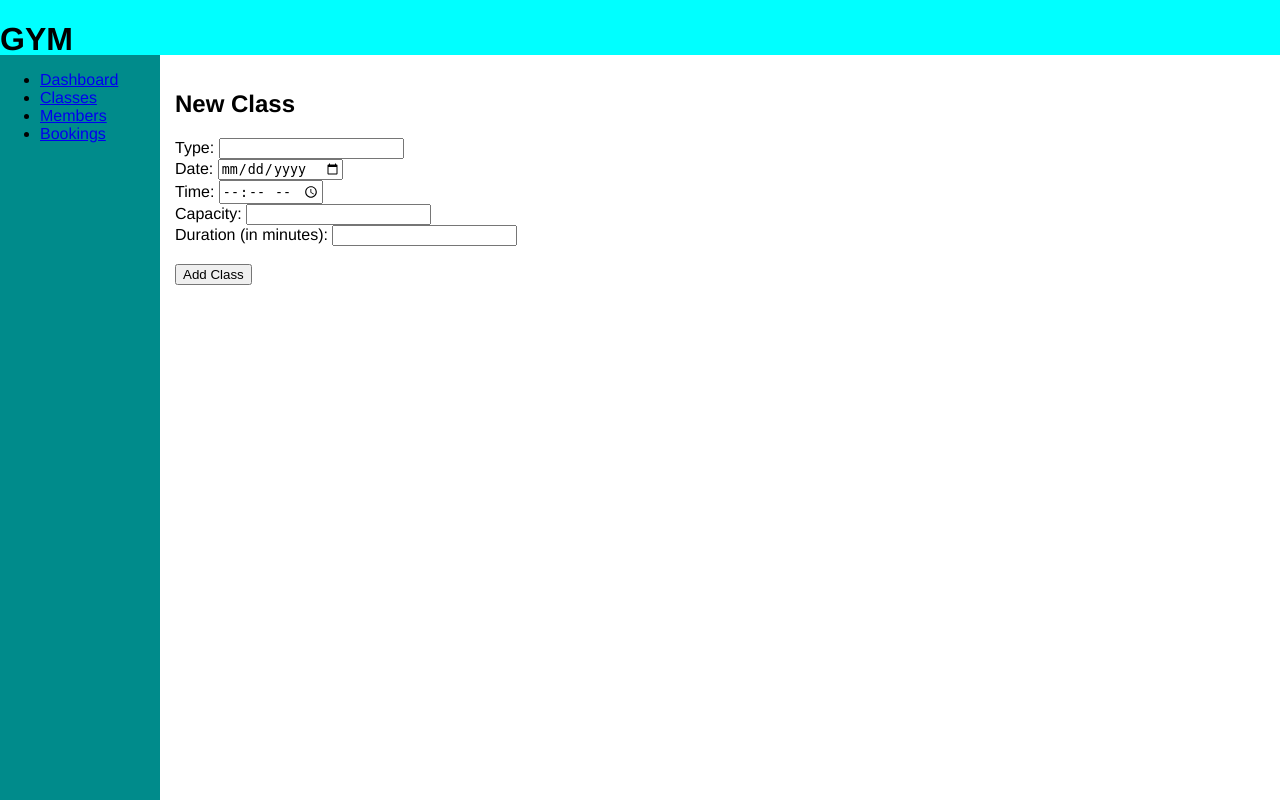
After one commit to Casplen/gym_project, a Flask app: page /gym_classes/new in a window 1280 px wide. The commit adds this page. Run offline with Flask 2, Linux system fonts and the light colour scheme; data that the repository does not hold is empty; some libraries are stand-ins or nearby versions.

Commit message:
Added gym class controller and some routes

```diff
--- a/app.py
+++ b/app.py
@@ -1,6 +1,10 @@
 from flask import Flask, render_template
 
+from controllers.gym_class_controller import gym_classes_blueprint
+
 app = Flask(__name__)
+
+app.register_blueprint(gym_classes_blueprint)
 
 @app.route('/')
 def home():
--- /dev/null
+++ b/controllers/gym_class_controller.py
@@ -0,0 +1,40 @@
+from flask import Flask, render_template, request, redirect
+from flask import Blueprint
+from models.gym_class import GymClass
+
+import repositories.gym_class_repository as gym_class_repository
+import repositories.booking_repository as booking_repository
+
+gym_classes_blueprint = Blueprint("gym_classes", __name__)
+
+@gym_classes_blueprint.route("/gym_classes")
+def gym_classes():
+    gym_classes = gym_class_repository.select_all()
+    return render_template("gym_classes/index.html", gym_classes = gym_classes)
+
+@gym_classes_blueprint.route("/gym_classes/new")
+def new_gym_class():
+    class_types = gym_class_repository.select_types()
+    return render_template("gym_classes/new.html", class_types = class_types)
+
+@gym_classes_blueprint.route("/gym_classes", methods=['POST'])
+def add_gym_class():
+    class_type = request.form["gym_class_type"]
+
+    check = gym_class_repository.check_type_exists(class_type)
+    if check == False:
+        gym_class_repository.new_type(class_type)
+
+    date = request.form["date"]
+    time = request.form["time"]
+    capacity = request.form["capacity"]
+    duration = request.form["duration"]
+    new_class = GymClass(class_type, date, time, capacity, duration)
+    gym_class_repository.save(new_class)
+    return redirect("/gym_classes")
+
+@gym_classes_blueprint.route("/gym_classes/<id>")
+def show(id):
+    gym_class = gym_class_repository.select(id)
+    # members booked goes here
+    return render_template("gym_classes/show.html", gym_class = gym_class)
--- a/repositories/gym_class_repository.py
+++ b/repositories/gym_class_repository.py
@@ -6,6 +6,24 @@ def new_type(type):
     sql = "INSERT INTO class_types (class_type) VALUES (%s)"
     values = [type]
     results = run_sql(sql, values)
+
+def select_types():
+    class_types = []
+    sql= "SELECT * FROM class_types"
+    results = run_sql(sql)
+
+    for row in results:
+        class_type = row["class_type"]
+        class_types.append(class_type)
+
+    return class_types
+
+def check_type_exists(new_type):
+    existing_types = select_types()
+    for type in existing_types:
+        if new_type == type:
+            return True
+    return False
 
 def save(gym_class):
     sql = "INSERT INTO gym_classes (type, date, time, capacity, duration) VALUES (%s, %s, %s, %s, %s) RETURNING *"
@@ -40,10 +58,10 @@ def select(id):
     result = run_sql(sql, values)[0]
 
     if result is not None:
-        gym_class = GymClass(result["type"], result["date"], result["time"], result["capacity"], row["duration"], row["id"])
+        gym_class = GymClass(result["type"], result["date"], result["time"], result["capacity"], result["duration"], result["id"])
     return gym_class
 
 def update(gym_class):
     sql = "UPDATE gym_classes SET (type, date, time, capacity, duration) = (%s, %s, %s, %s, %s) WHERE id = %s"
-    values = values = [gym_class.type, gym_class.date, gym_class.time, gym_class.capacity, gym_class.duration, gym_class.id]
+    values = [gym_class.type, gym_class.date, gym_class.time, gym_class.capacity, gym_class.duration, gym_class.id]
     run_sql(sql, values)
--- /dev/null
+++ b/static/css/style.css
@@ -0,0 +1,41 @@
+body {
+    margin: 0px;
+    display: grid;
+    grid-template-rows: 55px calc(100vh - 55px);
+    grid-template-columns: 20vh auto;
+    grid-template-areas: "header header"
+                         "sidebar content";
+    font-family: Helvetica, sans-serif;
+}
+
+.header {
+    grid-area: header;
+    background-color: cyan;
+}
+
+.sidebar {
+    grid-area: sidebar;
+    background-color: darkcyan;
+}
+
+.content {
+    grid-area: content;
+    overflow: auto;
+    margin: 10px;
+    padding: 5px;
+}
+
+.list-box {
+    display: flex;
+    justify-content: space-between;
+    align-items: center;
+    border: 2px solid navy;
+    margin: 5px;
+    padding: 10px;
+}
+
+.list-header {
+    display: flex;
+    justify-content: space-between;
+    align-items: center;
+}
--- a/templates/base.html
+++ b/templates/base.html
@@ -3,16 +3,28 @@
 <head>
     <meta charset="UTF-8">
     <meta name="viewport" content="width=device-width, initial-scale=1.0">
+    <link rel="stylesheet" href="{{ url_for('static', filename='css/style.css') }}">
+
     <title>Gym</title>
 </head>
 <body>
-    <h1>GYM</h1>
-    <main>
-        <section id="content">
-            {% block content %}
+    <header class="header">
+        <h1>GYM</h1>
+    </header>
+     <div id="sidebar" class="sidebar">
+        <nav>
+            <ul>
+                <li><a href="/">Dashboard</a></li>
+                <li><a href="/gym_classes">Classes</a></li>
+                <li><a href="/members">Members</a></li>
+                <li><a href="/bookings">Bookings</a></li>
+            </ul>
+        </nav>
+    </div>
+    <div class="content">
+        {% block content %}
 
-            {% endblock%}
-        </section>
-    </main>
+        {% endblock%}
+    </div>
 </body>
 </html>
--- /dev/null
+++ b/templates/gym_classes/new.html
@@ -0,0 +1,49 @@
+{% extends 'base.html'%}
+
+{% block content %}
+<header class="list-header">
+    <h2>New Class</h2>
+</header>
+    <div class="form-container">
+        <form action="/gym_classes" method="POST" class="form">
+            <div>
+                <label for="gym_class_type">
+                    Type:
+                </label>
+                <input list="gym_class_types" name="gym_class_type" id="gym_class_type"/>
+                <datalist id="gym_class_types">
+                    {% for class_type in class_types %}
+                    <option value="{{class_type}}">
+                    {% endfor %}
+                </datalist>
+            </div>
+            <div>
+                <label for="date">
+                    Date:
+                </label>
+                <input type="date" id="date" name="date">
+            </div>
+            <div>
+                <label for="time">
+                    Time:
+                </label>
+                <input type="time" id="time" name="time">
+            </div>
+            <div>
+                <label for="capacity">
+                    Capacity:
+                </label>
+                <input type="number" id="capacity" name="capacity">
+            </div>
+            <div>
+                <label for="duration">
+                    Duration (in minutes):
+                </label>
+                <input type="number" id="duration" name="duration">
+            </div>
+            <br>
+            <button type="submit">Add Class</button>
+
+        </form>
+    </div>
+{% endblock %}
--- a/templates/index.html
+++ b/templates/index.html
@@ -2,5 +2,4 @@
 
 {% block content %}
     <p>Hello world!</p>
-
 {% endblock %}
```
Also changed, not shown: repositories/member_repository.py (+12 -1 lines), templates/gym_classes/index.html (added, +32 -0 lines), templates/gym_classes/show.html (added, +10 -0 lines), controllers/booking_controller.py (added), controllers/member_controller.py (added).
